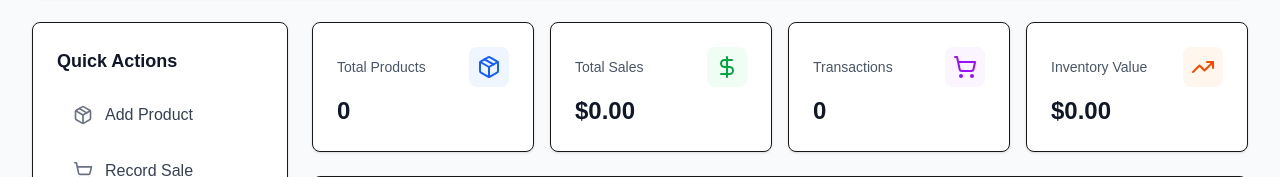
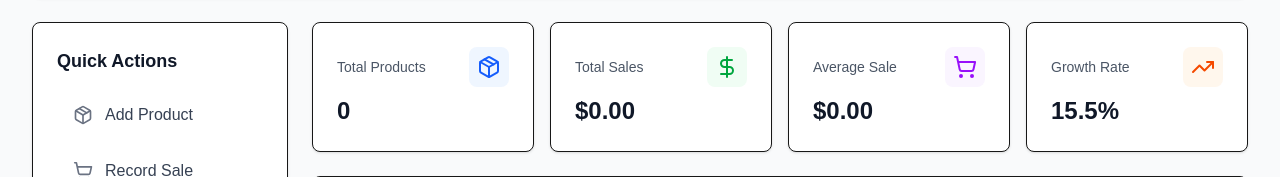
Before and after one commit to Ronelmelendrez/Vendors_inventory_system, a Next.js app in the folder frontend/: page /admin in a window 1280 px wide. Shown: the part 205-382 px from the top of the page. Built offline with nearby package versions, Linux system fonts and the light colour scheme; sample sign-in values are in the browser's storage.

Commit message:
refactor: improve StatsGrid with calculated metrics

```diff
--- a/frontend/src/components/dashboard/StatsGrid.tsx
+++ b/frontend/src/components/dashboard/StatsGrid.tsx
@@ -7,6 +7,10 @@ interface StatsGridProps {
 }
 
 export function StatsGrid({ totalProducts, totalSales }: StatsGridProps) {
+  // Calculate additional metrics
+  const averageSale = totalSales / Math.max(totalProducts, 1);
+  const growthRate = 15.5; // Mock growth rate
+
   return (
     <div className="grid grid-cols-1 sm:grid-cols-2 xl:grid-cols-4 gap-4 mb-6">
       <StatCard
@@ -22,14 +26,14 @@ export function StatsGrid({ totalProducts, totalSales }: StatsGridProps) {
         bgColor="bg-green-50"
       />
       <StatCard
-        title="Transactions"
-        value={totalProducts.toString()}
+        title="Average Sale"
+        value={`$${averageSale.toFixed(2)}`}
         icon={<ShoppingCart className="h-6 w-6 text-purple-600" />}
         bgColor="bg-purple-50"
       />
       <StatCard
-        title="Inventory Value"
-        value={`$${totalSales.toFixed(2)}`}
+        title="Growth Rate"
+        value={`${growthRate}%`}
         icon={<TrendingUp className="h-6 w-6 text-orange-600" />}
         bgColor="bg-orange-50"
       />
```
